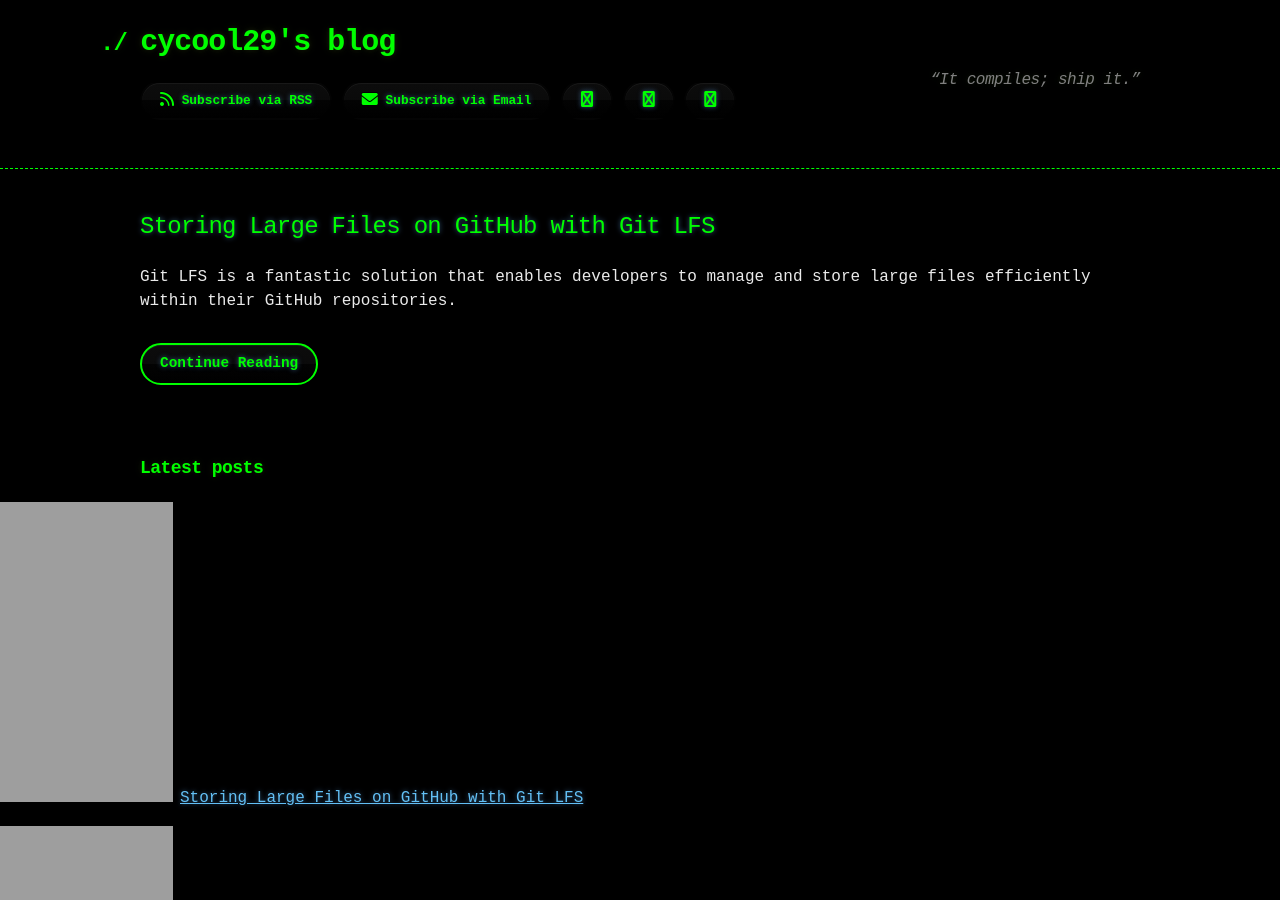
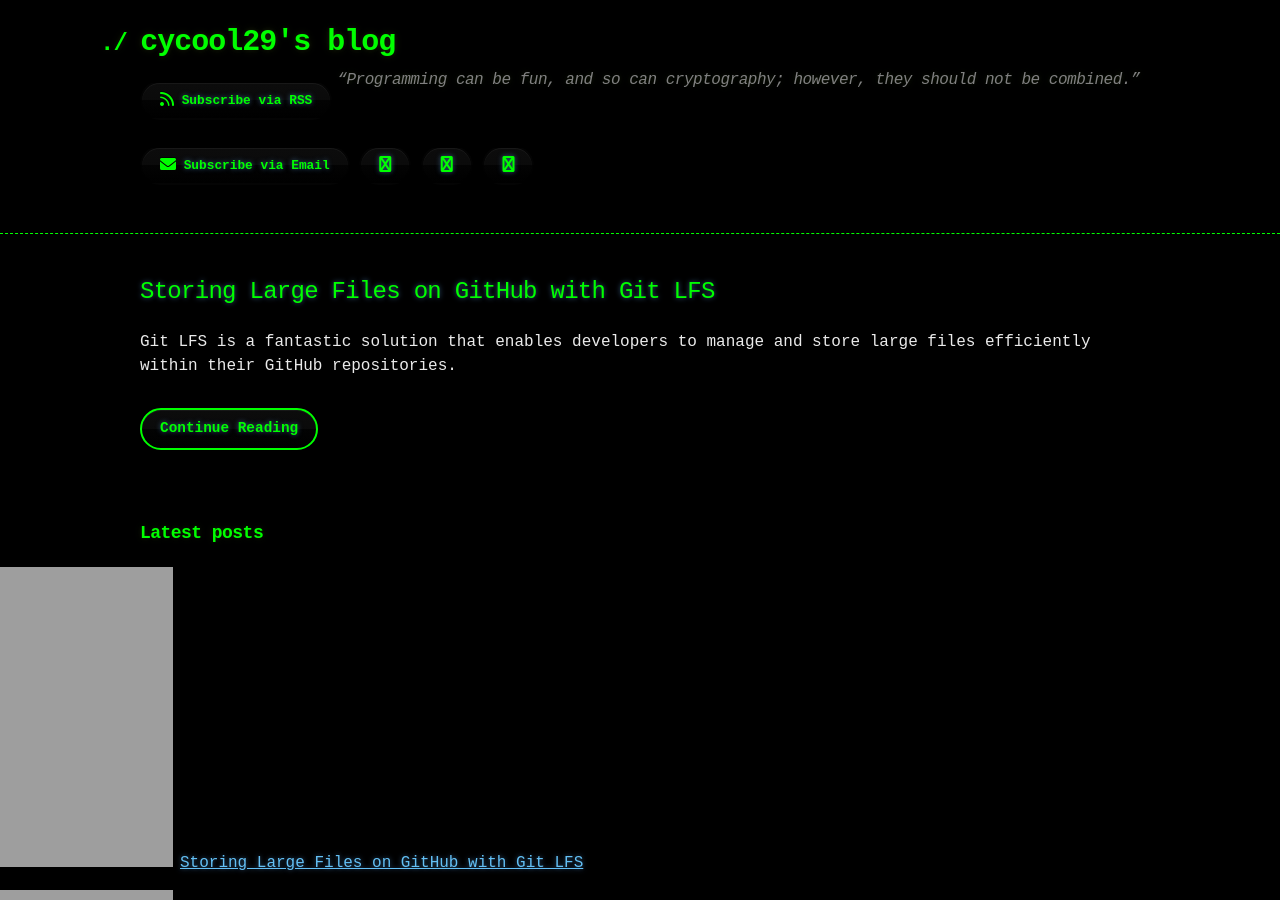
Before and after one commit to cycool29/cycool29.github.io, a Jekyll site: the page built from index.md, in a window 1280 px wide and 900 px high. Built offline with Jekyll 4.4.1, drawn with Linux system fonts in a browser that asks for light colours; a style sheet for code colours, icons or effects is not loaded.

Commit message:
Update quotes

```diff
--- a/_config.yml
+++ b/_config.yml
@@ -1,5 +1,5 @@
 title: cycool29's blog
-description: "“It compiles; ship it.” "
+description: "“Programming can be fun, and so can cryptography; however, they should not be combined.” "
 bio: A high school student. Intermediate in Python, Git, Bash. Learning JavaScript. He/Him. "
 author: cycool29
 url: https://cycool29.github.io
```
